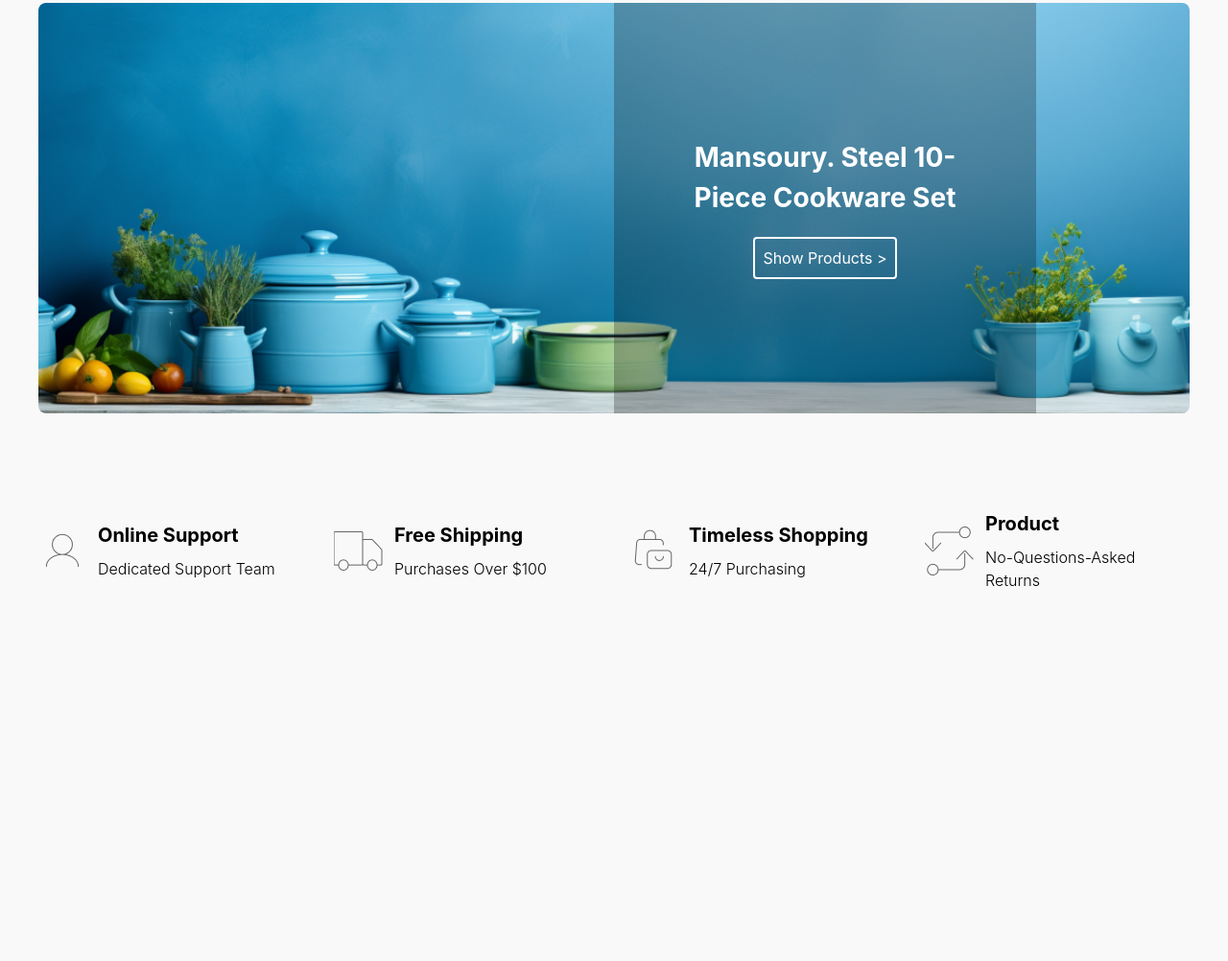
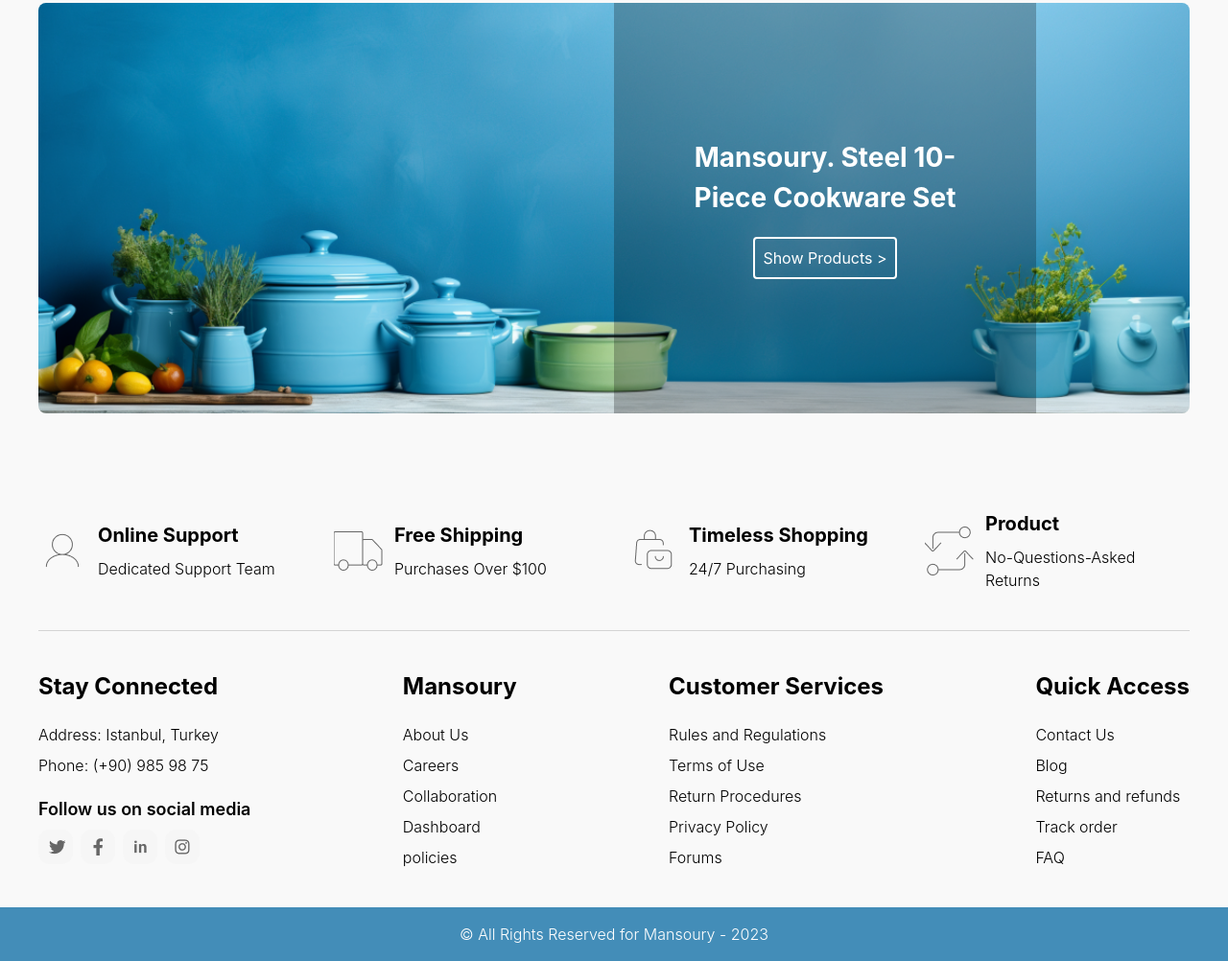
Before and after one commit to Vikingstrong/Home-Work-10, a website: page index.html in a window 1280 px wide. Shown: the part 2656-3658 px from the top of the page at 96% size. Before the commit the page ends 3313 px from the top, so only its background shows below. Drawn offline with nearby package versions, Linux system fonts and the light colour scheme; files that its build step writes are made by us from their sources.

Commit message:
feat: Add footer

```diff
--- a/index.html
+++ b/index.html
@@ -225,5 +225,46 @@
         </div>
     </section>
 </main>
+<footer class="max-w-300 m-auto flex flex-col px-10 py-5 md:px-15 lg:px-0 lg:py-10 border-t border-t-[#D4D4D4] gap-8 md:flex-row md:flex-wrap md:justify-center lg:flex-nowrap lg:justify-between">
+    <div class="flex flex-col gap-2 md:w-[45%] lg:w-auto">
+        <h2 class="text-[24px] font-bold mb-3">Stay Connected</h2>
+        <p class="font-light">Address: Istanbul, Turkey</p>
+        <p class="font-light">Phone: (+90) 985 98 75</p>
+        <h3 class="text-[18px] font-semibold mt-3">Follow us on social media</h3>
+        <div class="flex gap-2 items-center justify-start">
+            <img src="src/img/footer/icon1.png" alt="">
+            <img src="src/img/footer/icon2.png" alt="">
+            <img src="src/img/footer/icon3.png" alt="">
+            <img src="src/img/footer/icon4.png" alt="">
+        </div>
+    </div>
+    <div class="flex flex-col gap-2 md:w-[45%] lg:w-auto">
+        <h2 class="text-[24px] font-bold mb-3">Mansoury</h2>
+        <p class="font-light">About Us</p>
+        <p class="font-light">Careers</p>
+        <p class="font-light">Collaboration</p>
+        <p class="font-light">Dashboard</p>
+        <p class="font-light">policies</p>
+    </div>
+    <div class="flex flex-col gap-2 md:w-[45%] lg:w-auto">
+        <h2 class="text-[24px] font-bold mb-3">Customer Services</h2>
+        <p class="font-light">Rules and Regulations</p>
+        <p class="font-light">Terms of Use</p>
+        <p class="font-light">Return Procedures</p>
+        <p class="font-light">Privacy Policy</p>
+        <p class="font-light">Forums</p>
+    </div>
+    <div class="flex flex-col gap-2 md:w-[45%] lg:w-auto">
+        <h2 class="text-[24px] font-bold mb-3">Quick Access</h2>
+        <p class="font-light">Contact Us</p>
+        <p class="font-light">Blog</p>
+        <p class="font-light">Returns and refunds</p>
+        <p class="font-light">Track order</p>
+        <p class="font-light">FAQ</p>
+    </div>
+</footer>
+<footer class="bg-[#438DB8] p-4 text-center text-white text-[16px] font-light">
+    <p>© All Rights Reserved for Mansoury - 2023</p>
+</footer>
 </body>
 </html>
```
Also changed, not shown: src/img/footer/icon1.png (added), src/img/footer/icon2.png (added), src/img/footer/icon3.png (added), src/img/footer/icon4.png (added).
